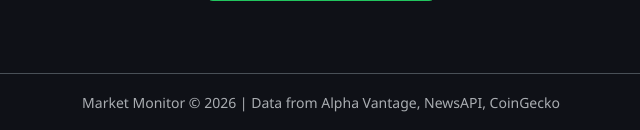
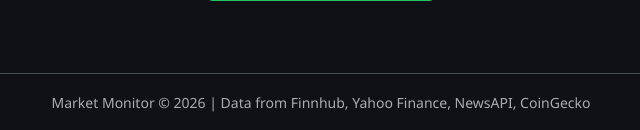
Before and after one commit to Ethanwells10/marshall-capstone, a Flask app: page / in a window 1280 px wide. Shown: the part 1494-1624 px from the top of the page, without its empty margins (319-959 px from the left). Run offline with Flask 3, Linux system fonts and the light colour scheme.

Commit message:
Update footer to list Finnhub and Yahoo Finance instead of Alpha Vantage
Co-Authored-By: Claude Opus 4.6 <noreply@anthropic.com>

```diff
--- a/backend/app/templates/base.html
+++ b/backend/app/templates/base.html
@@ -57,7 +57,7 @@
     </main>
 
     <footer class="text-center text-muted py-3 border-top mt-auto">
-        <small>Market Monitor &copy; 2026 | Data from Alpha Vantage, NewsAPI, CoinGecko</small>
+        <small>Market Monitor &copy; 2026 | Data from Finnhub, Yahoo Finance, NewsAPI, CoinGecko</small>
     </footer>
 
     <!-- Toast Container -->
```
